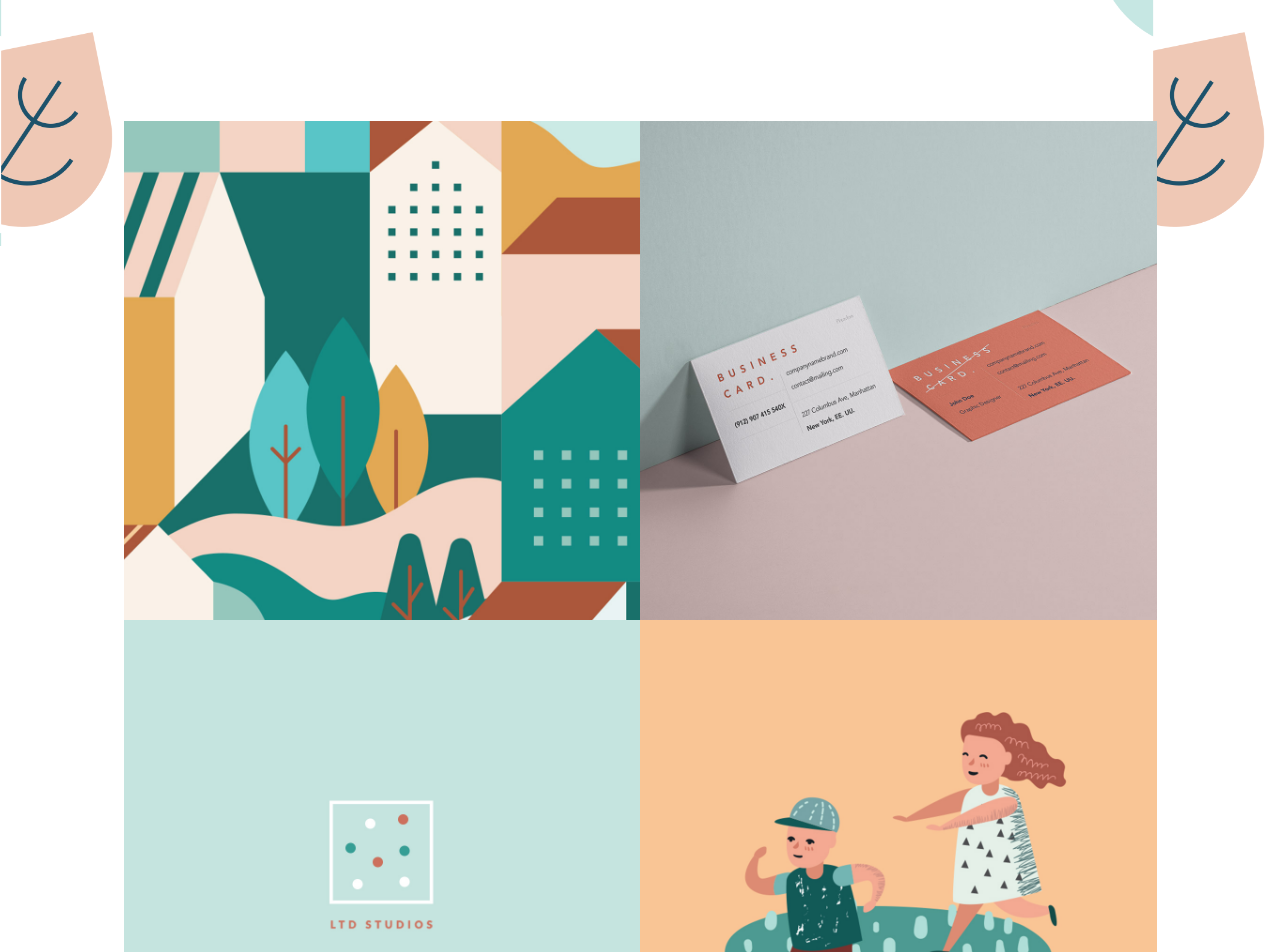
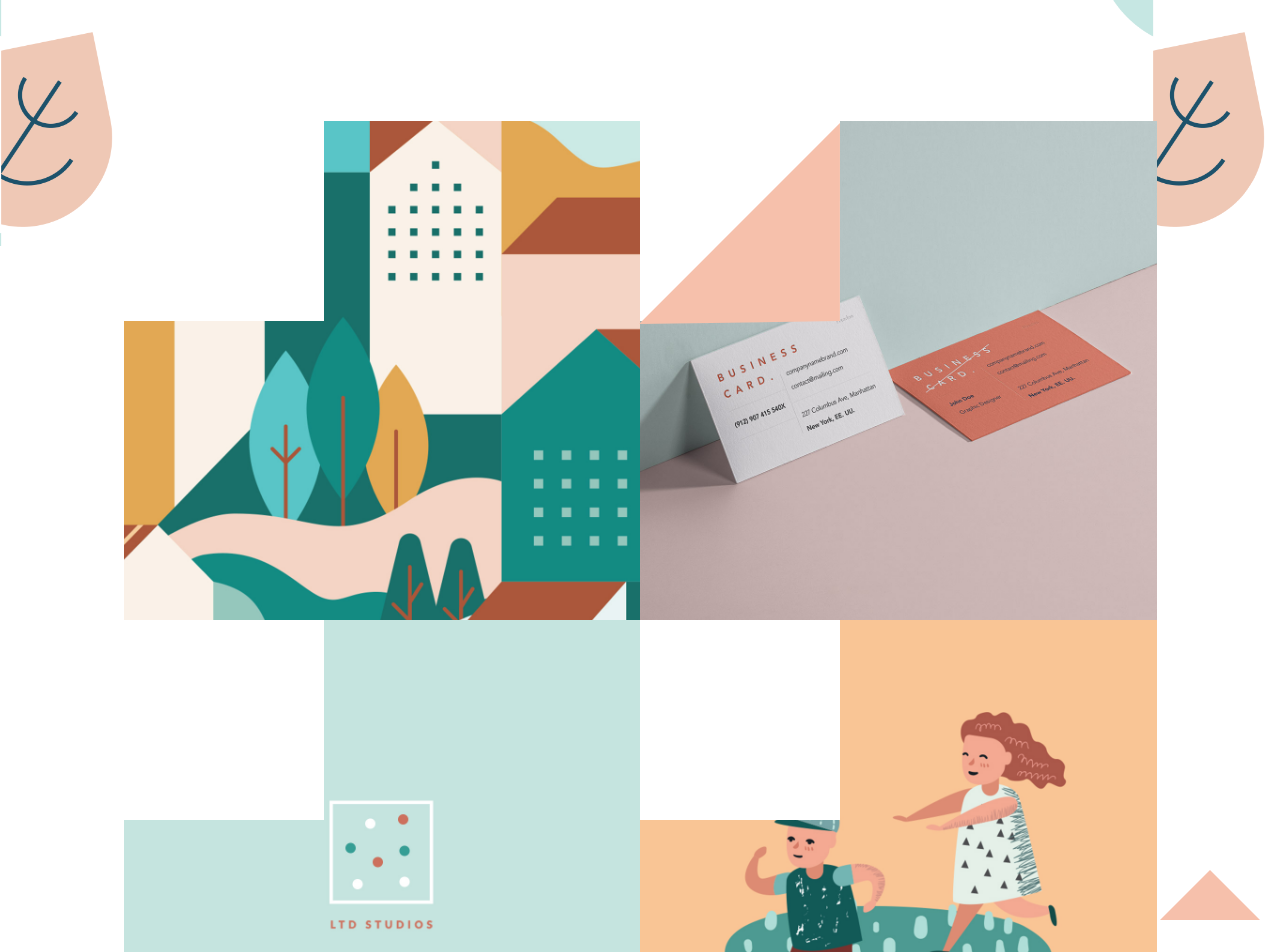
Before and after one commit to filippogarota96/proj-html-vuejs, a website: page index.html in a window 1280 px wide. Shown: the part 360-1312 px from the top of the page. Drawn offline with nearby package versions, Linux system fonts and the light colour scheme.

Commit message:
aggiunte ancore

```diff
--- a/index.html
+++ b/index.html
@@ -7,6 +7,7 @@
   <script src="https://cdn.jsdelivr.net/npm/vue@2.6.12/dist/vue.js"></script>
   <link rel="preconnect" href="https://fonts.gstatic.com">
   <link href="https://fonts.googleapis.com/css2?family=Roboto:wght@300;400;700&display=swap" rel="stylesheet">
+  <link rel="stylesheet" href="https://cdnjs.cloudflare.com/ajax/libs/font-awesome/5.15.3/css/all.min.css"integrity="sha512-iBBXm8fW90+nuLcSKlbmrPcLa0OT92xO1BIsZ+ywDWZCvqsWgccV3gFoRBv0z+8dLJgyAHIhR35VZc2oM/gI1w=="crossorigin="anonymous" />
   <link rel="stylesheet" href="dist/app.css">
   <title>Bryson</title>
 </head>
@@ -43,6 +44,7 @@
             <h1>We are Bryson, New York-based art & deign studio</h1>
             <p class="main--text">Here at Bryson it only takes a smifgen of imagination and we've prepared ourselves for future challenges. Take a peek and see if you recognize a tademark ingredients of our work.</p>
           </div>
+        <!-- prima riga di immagini -->
           <div class="cnt-small images__container">
             <div class="image">
               <img src="img/port-img-07.jpg" alt="">
@@ -50,11 +52,13 @@
             </div>
             <div class="image">
               <img src="img/port-img-08.jpg" alt="">
-              <div class="overlay"></div>
+              <div class="overlay">
+                <div class="arrow-placeholder"></div>
+              </div>
           </div>
         </div>
       </section>
-
+      <!-- seconda riga di immagini -->
       <section class="pictures-kids" >
         <div class="bg-big ">
           <div class="cnt-small">
@@ -65,12 +69,28 @@
             <div class="image">
               <img src="img/port-img-10.jpg" alt="">
               <div class="overlay"></div>
+            </div>
           </div>
         </div>
+      <a href="#" class="arrow-up">
+      </a>
       </section>
-
-      <!-- il container grande contiene una bg image e il triangolino àncora -->
-      <!-- il container piccolo contiene il 'corpo' della pagina  -->
+      <!-- terza riga di immagini -->
+      <section class="friendship-tablet">
+        <div class="bg-big ">
+          <div class="cnt-small">
+            <div class="image">
+              <img src="img/port-img-11.jpg" alt="">
+              <div class="overlay"></div>
+            </div>
+            <div class="image">
+              <img src="img/port-img-12.jpg" alt="">
+              <div class="overlay"></div>
+            </div>
+          </div>
+        </div>
+        <a href="#" class="arrow-up"></a>
+      </section>
     </main>
     <footer>
       <!-- il footer ha la stessa struttura del body ma c'è solo il contenitore piccolo -->
--- a/src/Partials/_common.scss
+++ b/src/Partials/_common.scss
@@ -38,12 +38,8 @@ ul li {
   }
 }
 
-.images__container {
-  margin-top: 12em;
-
-}
-
  .image {
+    position: relative;
     width: 50%;
     & img {
       max-width: 100%;
@@ -55,12 +51,47 @@ ul li {
   height: 200px;
   width: 200px;
   background: #ffff;
-  opacity:0;
+  opacity: 1;
+  z-index: 3;
   position: absolute;
   top: 0;
   left: 0;
-
     &:hover {
       opacity: 1;
     }
 }
+  // freccia in su per le sezioni
+.arrow-up {
+  width: 0;
+  height: 0;
+  border-left: 50px solid transparent;
+  border-right: 50px solid transparent;
+  border-bottom: 50px solid #F6C0AB;
+  color: orangered;
+  position: absolute;
+  right: 20px;
+  top: 50%;
+   &::before {
+    font-family: "Font Awesome 5 Free";
+    font-weight: 700;
+    font-size: 0.8em;
+    content: "\f077";
+    color: #ffff;
+    position: absolute;
+    top: 25px;
+    right: -6px;
+   }
+}
+
+.arrow-placeholder {
+ width: 0;
+    height: 0;
+    border-left: 140px solid transparent;
+    border-right: 144px solid transparent;
+    border-bottom: 140px solid #F6C0AB;
+    transform: rotate(135deg);
+    color: orangered;
+    position: absolute;
+    bottom: -22px;
+    right: -91px;
+}
--- a/src/Partials/_variables.scss
+++ b/src/Partials/_variables.scss
@@ -13,4 +13,6 @@ $cntSmall: 1033px;
 $mainTitle: 45px;
 $parFont: 18px;
 
+$sectionHeight: 500px;
+
 //overlay
--- a/src/app.scss
+++ b/src/app.scss
@@ -41,14 +41,18 @@
 .images__container {
   width: 100%;
   height: 100%;
+  margin-top: 12em;
+
 }
 
 .images__bg {
   background-image: url('../img/h2-background-img-02\ \(1\).png');
   background-size: contain;
   background-position: -305% 0;
+  background-repeat: repeat-x;
 }
 
-.pictures-kids {
-  height: 500px;
+.pictures-kids, .friendship-tablet {
+  height: $sectionHeight;
+  position: relative;
 }
```
Also changed, not shown: dist/app.css.
